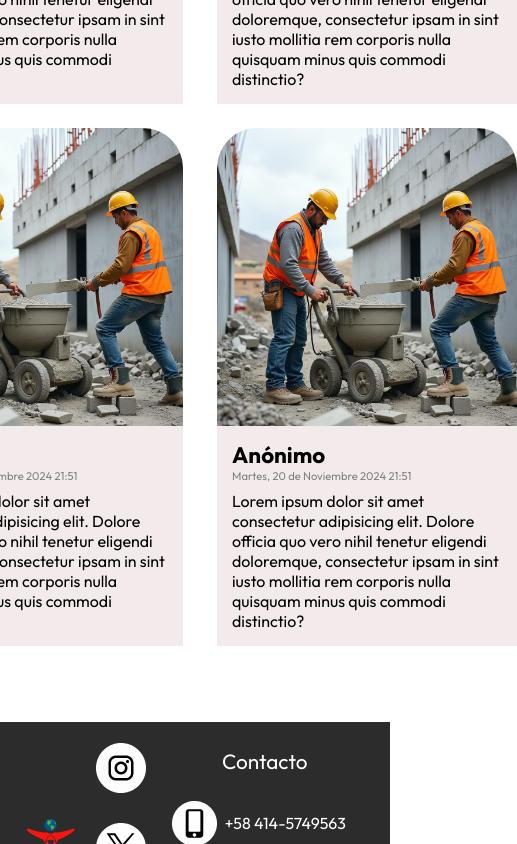
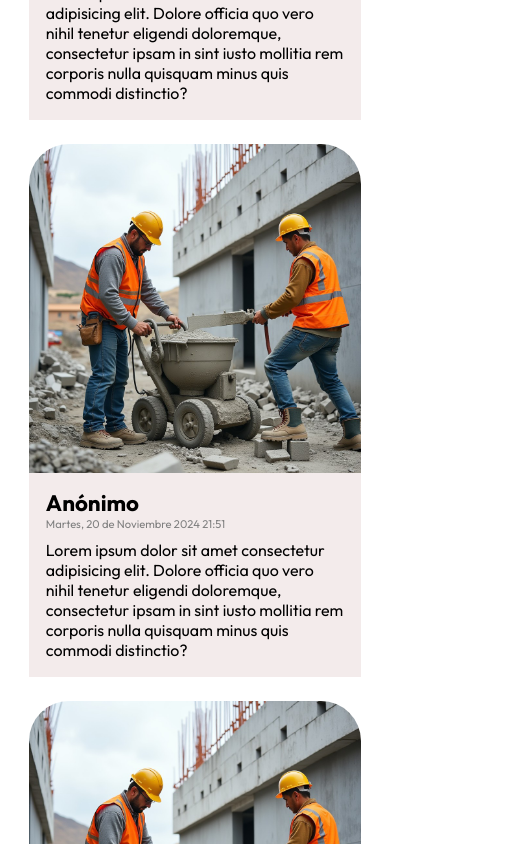
Before and after one commit to MarioAzuaje/Funcovida, a React (Vite) app in the folder PagWebFundacion/: page / in a window 390 px wide. Shown: the part 5580-6424 px from the top of the page, 517 px wide, since content can reach past the window. Built offline with nearby package versions, Linux system fonts and the light colour scheme.

Commit message:
Detallito de cuadricula

```diff
--- a/PagWebFundacion/src/scss/base/_base.scss
+++ b/PagWebFundacion/src/scss/base/_base.scss
@@ -999,6 +999,14 @@ section{
             height: 95vh;
         }
 
+        section:nth-of-type(6) {
+            .container1S6 {
+                .Tarjeta:last-child{
+                    grid-column-end: -1;
+                  }
+            }
+        }
+
     }
 
     .footerContainer{
```
